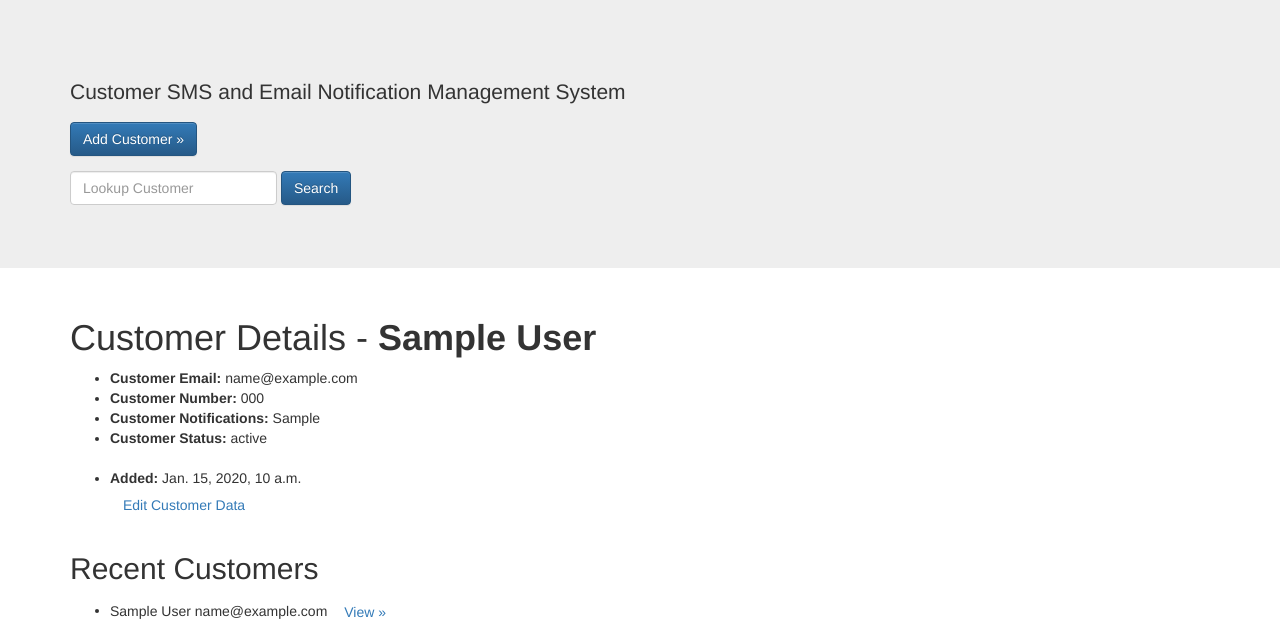
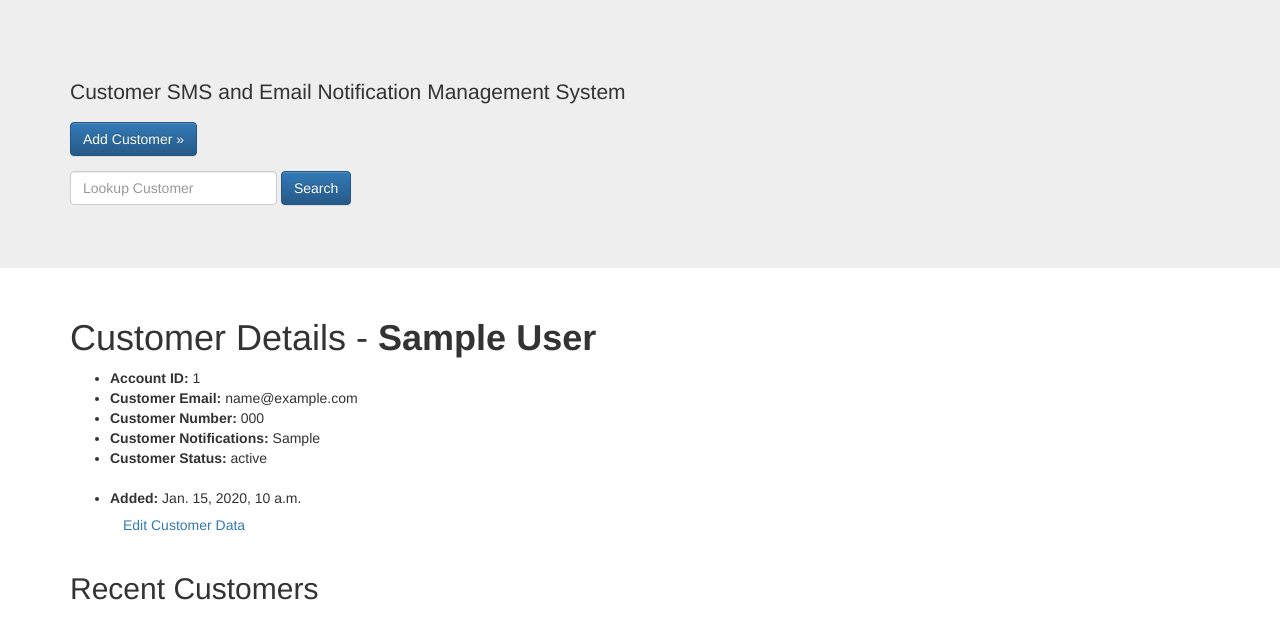
Before and after one commit to jcomish/Apollo, a Django app: template SunLoanDelangIntegration/templates/base.html in a window 1280 px wide. Shown: the part 51-674 px from the top of the page. Run offline with Django 3.2, Linux system fonts and the light colour scheme; the template is opened without the code that fills it: values that come from a table or form of the project are taken from there, others are empty; tables that the repository leaves empty hold one stand-in row (values such as "Sample post"); some libraries are stand-ins or nearby versions.

Commit message:
added additional info to view.html

```diff
--- a/SunLoanDelangIntegration/templates/view.html
+++ b/SunLoanDelangIntegration/templates/view.html
@@ -2,7 +2,7 @@
         <h1>Customer Details - <strong>{{ customer.first_name }}&nbsp;{{ customer.last_name }}</strong></h1>
         <p>
         <ul>
-
+        <li><strong>Account ID: </strong>{{ customer.account_id }}</li>
         <li><strong>Customer Email: </strong>{{ customer.email_address }}</li>
         <li><strong>Customer Number: </strong>{{ customer.phone_number }}</li>
         <li><strong>Customer Notifications: </strong> {{ customer.messagetype }}</li>
```
Also changed, not shown: SunLoanDelangIntegration/views.py (+1 -6 lines).
